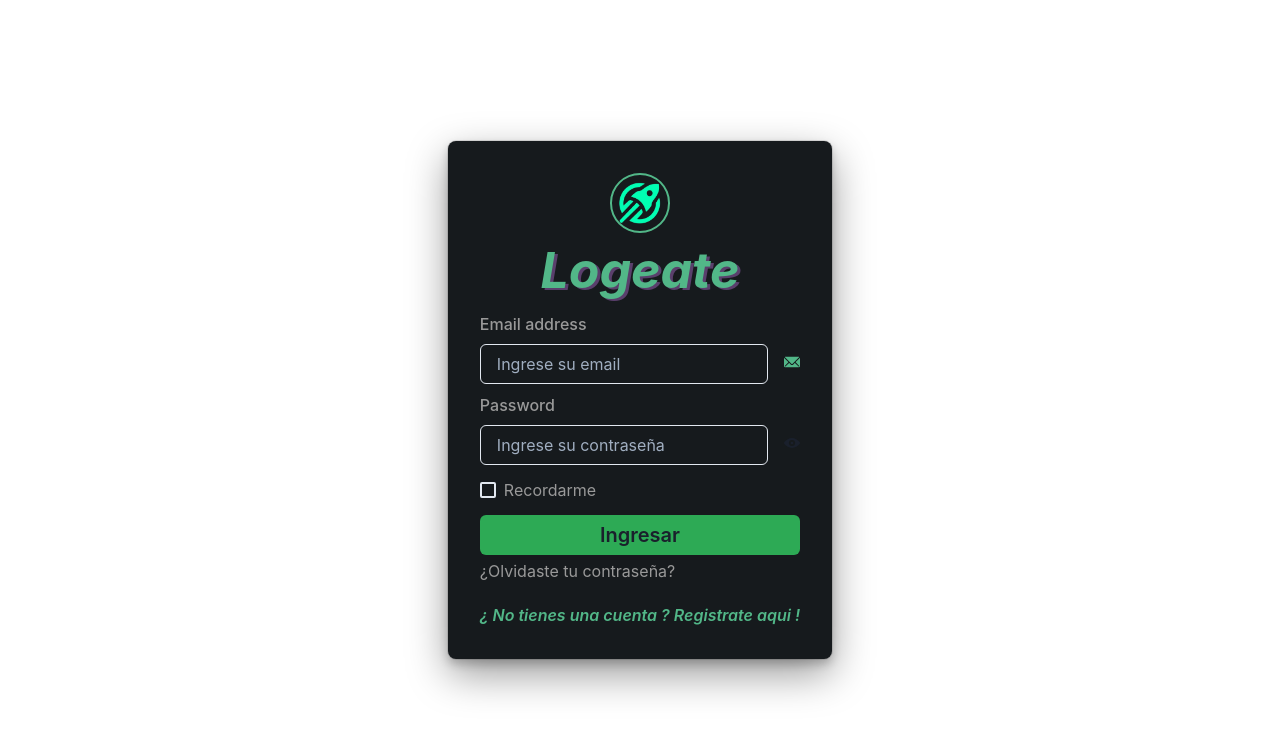
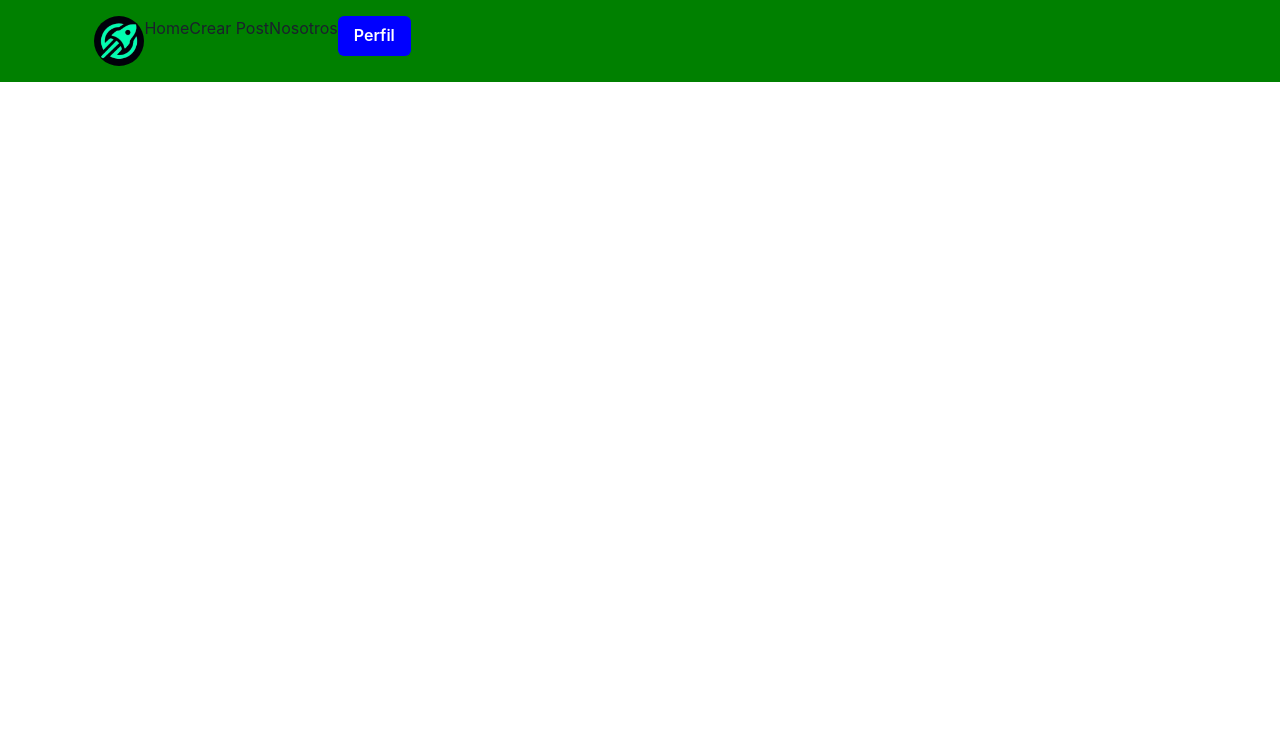
Before and after one commit to MauroGGutierrez/creando-login-with-leandro, a React (Create React App) app: page / in a window 1280 px wide. Shown: the top 736 px of the page. Built offline with nearby package versions, Linux system fonts and the light colour scheme.

Commit message:
navbar admin

```diff
--- a/src/Form.js
+++ b/src/Form.js
@@ -1,4 +1,5 @@
 import { EmailIcon, LockIcon, ViewIcon } from "@chakra-ui/icons";
+import logo from "./images/fares.png";
 import { Formik } from "formik";
 import * as Yup from "yup";
 import TextField from "./TextField";
@@ -46,7 +47,9 @@ function App() {
                   >
                     Logeate
                   </Text>
-                  <Logo />
+                  <Box borderRadius="50%" border="2px solid #52b788">
+                    <Logo logo={logo} />
+                  </Box>
                 </Flex>
                 <form onSubmit={formik.handleSubmit}>
                   <FormControl id="email">
@@ -75,6 +78,7 @@ function App() {
                         color="#FFFFFF"
                       />
                       <ViewIcon
+                        color="white"
                         cursor="pointer"
                         onClick={() => setShow(!show)}
                       />
@@ -92,6 +96,7 @@ function App() {
                     Recordarme
                   </Box>
                   <Button
+                    color="white"
                     isFullWidth
                     type="submit"
                     bgColor="#2daa55"
--- a/src/Logo.js
+++ b/src/Logo.js
@@ -1,12 +1,12 @@
 import { Img } from "@chakra-ui/react";
 import React from "react";
-import logo from "./images/fares.png";
-const Logo = () => {
+const Logo = ({ logo }) => {
   return (
     <Img
-      w="60px"
+      w="50px"
+      h="50px"
       borderRadius="50%"
-      border="2px solid #52b788"
+      // border="2px solid #52b788"
       src={logo}
       alt="Logo"
     />
--- /dev/null
+++ b/src/NavbarAdmin.js
@@ -0,0 +1,51 @@
+import {
+  Box,
+  Button,
+  Container,
+  Flex,
+  Heading,
+  Link,
+  Menu,
+  MenuButton,
+  MenuDivider,
+  MenuGroup,
+  MenuItem,
+  MenuList,
+} from "@chakra-ui/react";
+import React from "react";
+import Logo from "./Logo";
+import logoblack from "./images/fares-bgBlack.jpeg";
+const NavbarAdmin = () => {
+  return (
+    <>
+      <Box bgColor="green" p="1rem">
+        <Container maxWidth="90%">
+          <Flex>
+            <Box>
+              <Logo logo={logoblack} />
+            </Box>
+            <Link>Home</Link>
+            <Link>Crear Post</Link>
+            <Link>Nosotros</Link>
+            <Box>
+              <Menu closeOnBlur>
+                <MenuButton as={Button} color="white" bgColor="blue">
+                  Perfil
+                </MenuButton>
+                <MenuList>
+                  <MenuGroup>
+                    <MenuItem>Info. de usuario</MenuItem>
+                    <MenuItem>Foto</MenuItem>
+                    <MenuItem>Modificar</MenuItem>
+                  </MenuGroup>
+                </MenuList>
+              </Menu>
+            </Box>
+          </Flex>
+        </Container>
+      </Box>
+    </>
+  );
+};
+
+export default NavbarAdmin;
--- a/src/index.js
+++ b/src/index.js
@@ -2,12 +2,14 @@ import React from "react";
 import ReactDOM from "react-dom";
 import { ChakraProvider } from "@chakra-ui/react";
 import "./index.css";
+import NavbarAdmin from "./NavbarAdmin";
 import Form from "./Form";
 // import App from "./App";
 ReactDOM.render(
   <React.StrictMode>
     <ChakraProvider>
-      <Form />
+      <NavbarAdmin />
+      {/* <Form /> */}
       {/* <App /> */}
     </ChakraProvider>
   </React.StrictMode>,
```
Also changed, not shown: src/images/fares-bgBlack.jpeg (added), 1 other file (tests, documents, lock files or other folders).
